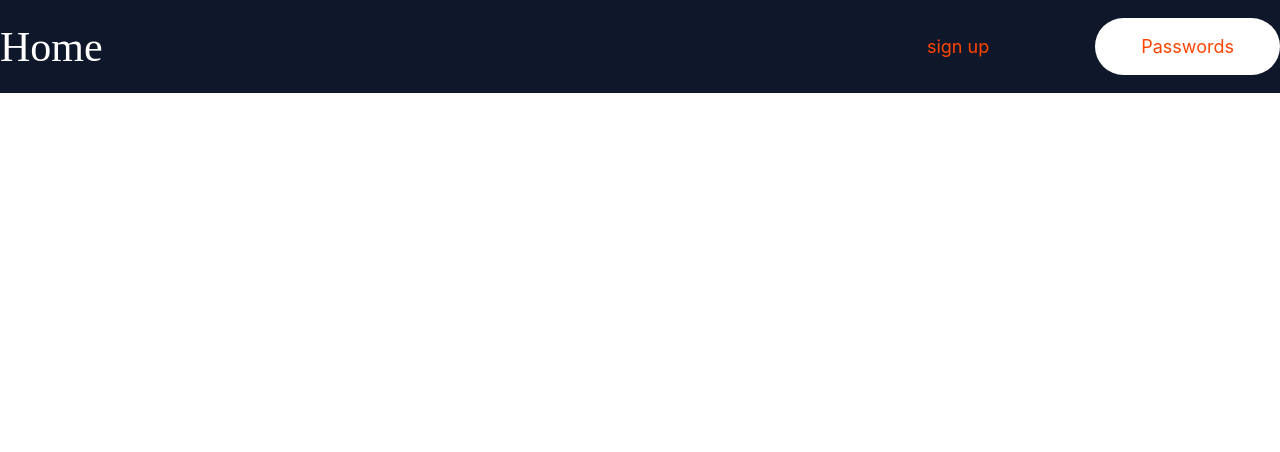
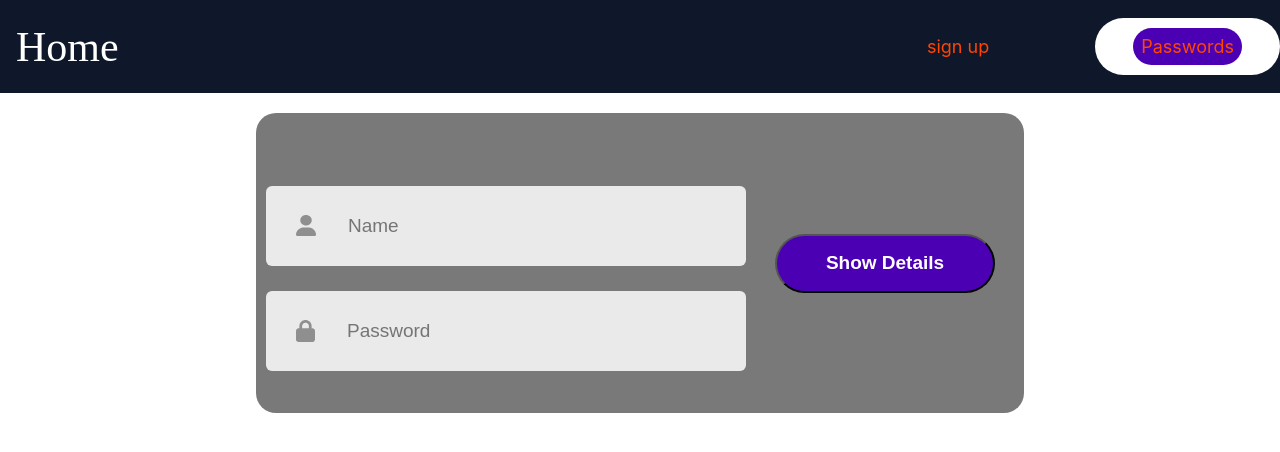
Before and after one commit to Fay-chebby/password-manager, a React (Create React App) app in the folder password/: page /password in a window 1280 px wide. Shown: the top 452 px of the page. Built offline with nearby package versions, Linux system fonts and the light colour scheme.

Commit message:
password manager

```diff
--- a/password/src/Components/Navbar.css
+++ b/password/src/Components/Navbar.css
@@ -17,6 +17,9 @@
     font-weight: 500;
     text-decoration: none;
     color: white;
+    padding: 0.5rem;
+    margin: 0 0.5rem;
+    border-radius: 50px;
 
 }
 .nav-menu{
--- a/password/src/Components/Navbar.jsx
+++ b/password/src/Components/Navbar.jsx
@@ -10,7 +10,7 @@ export const Navbar=()=>{
                <li>
                    <NavLink to="/SignUp">sign up</NavLink>
                </li>
-               <li className='nav-password'>  <NavLink to="/passwords">Passwords </NavLink> </li>
+               <li className='nav-password'>  <NavLink to="/Password">Passwords </NavLink> </li>
 
            </ul>
        </nav>
--- /dev/null
+++ b/password/src/Components/Pages/Password.css
@@ -0,0 +1,62 @@
+.password{
+    display: flex;
+    justify-content: center;
+    flex-direction: column;
+    align-items: center;
+}
+.Show-password{
+    display: flex;
+    justify-content: center;
+    align-items: center;
+    background-color: #797979;
+    width: 60%;
+    height: 300px;
+    border-radius: 20px;
+    margin-top: 20px;
+}
+.inputs{
+    margin-top: 30px;
+    display: flex;
+    flex-direction: column;
+    gap: 25px;
+    margin-left: 10px;
+}
+.input{
+    display: flex;
+    align-items: center;
+    margin: auto;
+    width: 480px;
+    height: 80px;
+    background: #eaeaea;
+    border-radius: 6px;
+}
+.input img{
+    margin:0px 30px;
+}
+.input input{
+    height: 50px;
+    width: 400px;
+    background: transparent;
+    border: none;
+    outline: none;
+    color: #797979;
+    font-size: 19px;
+}
+.details-container{
+    display: flex;
+    gap: 30px;
+    margin: 60px auto;
+}
+.details{
+    display: flex;
+    justify-content: center;
+    align-items: center;
+    width: 220px;
+    height: 59px;
+    color: #ffff;
+    background: #4c00b4;
+    border-radius: 30px;
+    font-size: 19px;
+    font-weight: 700;
+    cursor: pointer;
+}
--- a/password/src/Components/Pages/Password.js
+++ /dev/null
@@ -1,6 +0,0 @@
-import React from "react";
-export const Password=()=>{
-    return(
-        <div></div>
-    )
-};
--- /dev/null
+++ b/password/src/Components/Pages/Password.jsx
@@ -0,0 +1,27 @@
+import React from "react";
+import user_icon from "../../Assets/Assets/person.png";
+import password_icon from "../../Assets/Assets/password.png";
+import './Password.css'
+export const Password = () => {
+    return (
+        <div className="password">
+            <div className='Show-password'>
+                <div className='inputs'>
+                <div className="input">
+                    <img src={user_icon} alt=""/>
+                    <input type="text" placeholder="Name"/>
+                </div>
+                <div className="input">
+                    <img src={password_icon} alt=""/>
+                    <input type="password" placeholder="Password"/>
+                </div>
+                </div>
+                    <div className="details-container">
+                <div><button className='details'>Show Details</button></div>
+                    </div>
+
+
+            </div>
+        </div>
+    );
+};
```
